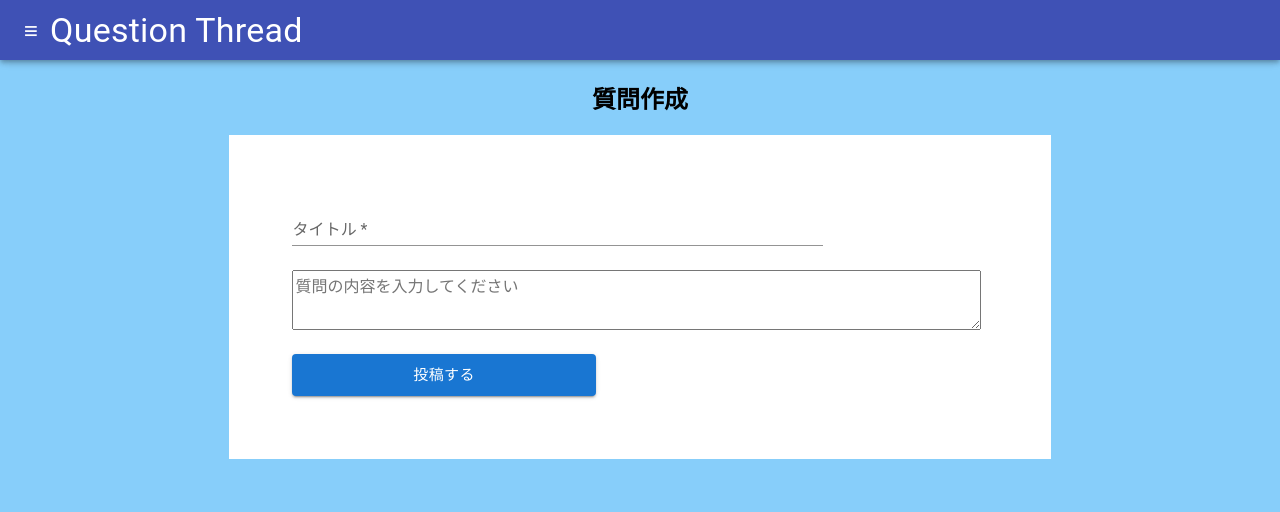
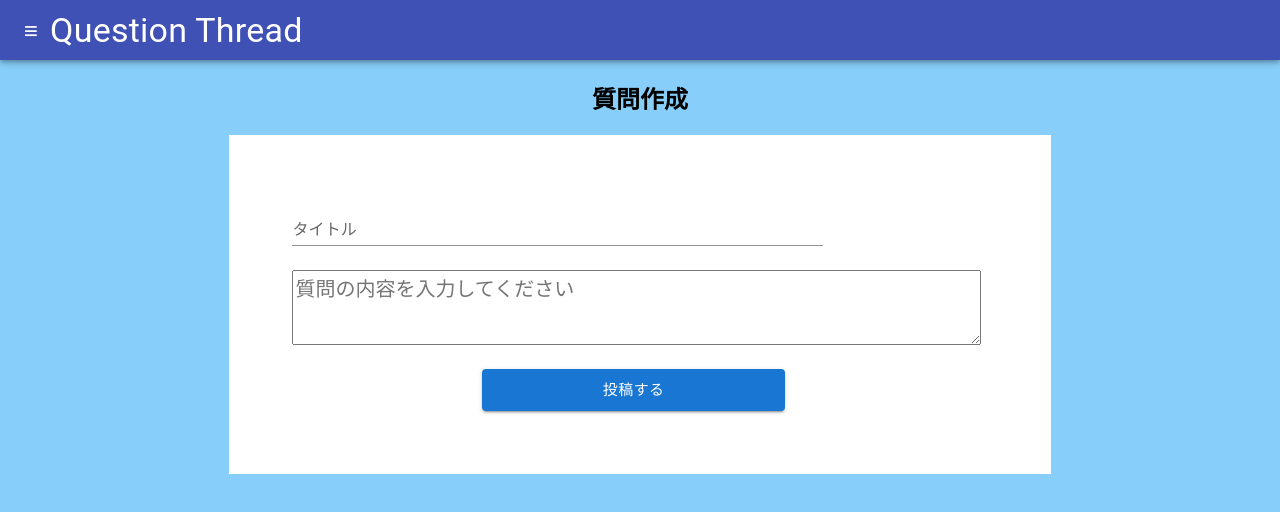
Before and after one commit to shunsuke-kawata/Question_thread, a React (Create React App) app in the folder frontend/frontend/react-sample/: page /newQuestion in a window 1280 px wide. Shown: the top 512 px of the page. Built offline with nearby package versions, Linux system fonts and the light colour scheme.

Commit message:
update サインイン、ログイン画面の編集

```diff
--- a/frontend/frontend/react-sample/src/Components/QuestionForm.jsx
+++ b/frontend/frontend/react-sample/src/Components/QuestionForm.jsx
@@ -24,7 +24,6 @@ const QuestionForm = () => {
               className="questionTitle"
               id="standard-basic"
               variant="standard"
-              required
               autoComplete="off"
               label="タイトル"
               type="text"
@@ -34,7 +33,6 @@ const QuestionForm = () => {
           <TextareaAutosize
             className="questionBody"
             minRows={3}
-            required
             placeholder="質問の内容を入力してください"
             {...register("body", { required: true })}
           />
--- a/frontend/frontend/react-sample/src/Pages/Login.js
+++ b/frontend/frontend/react-sample/src/Pages/Login.js
@@ -47,9 +47,7 @@ const Login = () => {
           >
             ログイン
           </Button>
-          <Link className="links" to="/signin">
-            サインインする
-          </Link>
+          <Link to="/signin">サインインする</Link>
         </Stack>
       </div>
     </>
--- a/frontend/frontend/react-sample/src/Pages/Signin.js
+++ b/frontend/frontend/react-sample/src/Pages/Signin.js
@@ -52,9 +52,7 @@ const Signin = () => {
           >
             サインイン
           </Button>
-          <Link className="links" to="/login">
-            すでにログイン済みの場合はこちら
-          </Link>
+          <Link to="/login">すでにログイン済みの場合はこちら</Link>
         </Stack>
       </div>
     </>
--- a/frontend/frontend/react-sample/src/css/QuestionForm.css
+++ b/frontend/frontend/react-sample/src/css/QuestionForm.css
@@ -13,7 +13,7 @@
  .questionBody{
     width: 90%;
     height: 30px;
-    font-size: large;
+    font-size: 20px;
  }
 
  #questionButton{
@@ -23,5 +23,5 @@
 
  #postButton{
     width: 40%;
-
+    margin-left: 25%;
 }
```
